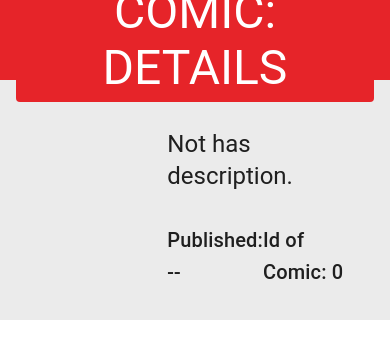
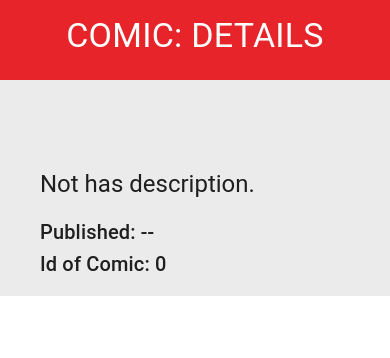
Before and after one commit to brunoamaia/marvel-api-next, a Next.js app: page /comic/1 in a window 390 px wide. Shown: the top 358 px of the page. Built offline with nearby package versions, Linux system fonts and the light colour scheme; no server answers.

Commit message:
ajuste da responsividade das páginas

```diff
--- a/pages/comic/[id].tsx
+++ b/pages/comic/[id].tsx
@@ -41,7 +41,9 @@ export default function ComicDetails() {
       />
       <Box width="100%" sx={{ bgcolor: '#ebebeb' }} >
         <Header subtitle='COMIC: DETAILS' />
-        <ComicDetailsComponent />
+        <main>
+          <ComicDetailsComponent />
+        </main>
       </Box>
     </>
   )
--- a/src/components/Header/index.tsx
+++ b/src/components/Header/index.tsx
@@ -19,8 +19,8 @@ export default function Header({ isHomepage = false, subtitle }: HeaderProps) {
         {isHomepage ? (
           <Typography
             align="center"
-            variant="h3"
-            component="h1"
+            variant="h4"
+            component="h2"
             sx={{ flexGrow: 1, my: 'auto' }}
           >
             {subtitle}
@@ -34,7 +34,7 @@ export default function Header({ isHomepage = false, subtitle }: HeaderProps) {
               sx={{ backgroundColor: 'none', boxShadow: 0, mx: 'auto'}}
             >
               <Typography
-                variant="h3"
+                variant="h4"
                 component="h1"
               >
                 {subtitle}
--- a/src/components/ListComicDetails/Text/index.tsx
+++ b/src/components/ListComicDetails/Text/index.tsx
@@ -46,13 +46,12 @@ export default function Text() {
         {comicsDetails.title}
       </Typography>
 
-      <Typography variant="h5" component="h3" sx={{ py: 2 }}>
+      <Typography align='justify' variant="h5" component="h3" sx={{ py: 2 }}>
         {comicsDetails.description ?
           `${comicsDetails.description}` : 'Not has description.'
         }
       </Typography>
 
-      <Box sx={{ display: 'flex', py: 2 }}>
       {publishedAt !== [] && (
         <Typography
           variant="h6"
@@ -65,8 +64,6 @@ export default function Text() {
       <Typography variant="h6" component="h4" >
         Id of Comic: {comicsDetails.id}
       </Typography>
-
-      </Box>
       <Creators team={comicsDetails.creators} />
     </Box>
   )
--- a/src/components/ListComicDetails/Thumbnail/index.tsx
+++ b/src/components/ListComicDetails/Thumbnail/index.tsx
@@ -1,4 +1,5 @@
 import CardMedia from '@material-ui/core/CardMedia';
+import Box from '@material-ui/core/Box';
 
 interface thumbnailProps {
   url: string,
@@ -6,14 +7,14 @@ interface thumbnailProps {
 
 export default function Thumbnail({ url }: thumbnailProps) {
   return (
-    <>
+    <Box sx={{ mx: 'auto', m: 1, p: 1, textAlign: 'center' }}>
       {url && (
         <CardMedia
-          sx={{ height: '550px', width: '100%', mx: 2 }}
+          sx={{ maxHeight: '550px', height: '500px', mx: 'auto' }}
           image={url}
-          title="Image title"
+          title="comic thumbnail"
         />
       )}
-    </>
+    </Box>
   )
 }
--- a/src/components/ListComicDetails/index.tsx
+++ b/src/components/ListComicDetails/index.tsx
@@ -35,17 +35,23 @@ export default function ListComicDetails() {
 
   return (
     <Container maxWidth="lg" sx={{ mt: 2, py: 2 }}>
+      <Grid
+        container
+        spacing={{ xs: 1, sm: 2, md: 2, lg: 2, xl: 2 }}
+        columns={{ xs: 4, sm: 5, md: 12, lg: 12, xl: 12 }}
+      >
         {comicsDetails ? (
-        <Grid container spacing={3}>
-          <Grid item xs={4}>
-            <Thumbnail  url={comicsDetails.thumbnail} />
+          <>
+            <Grid item xs={4} sm={4} md={5} xl={4}>
+              <Thumbnail url={comicsDetails.thumbnail} />
             </Grid>
-          <Grid item xs={8}>
+            <Grid item xs={4} sm={5} md={7} xl={8}>
               <Text />
             </Grid>
-        </Grid>
+          </>
         ) : (<Box height="500px" width="100%" />)
         }
+      </Grid>
     </Container >
   )
 }
```
Lines whose indentation alone changed are shown as unchanged.
